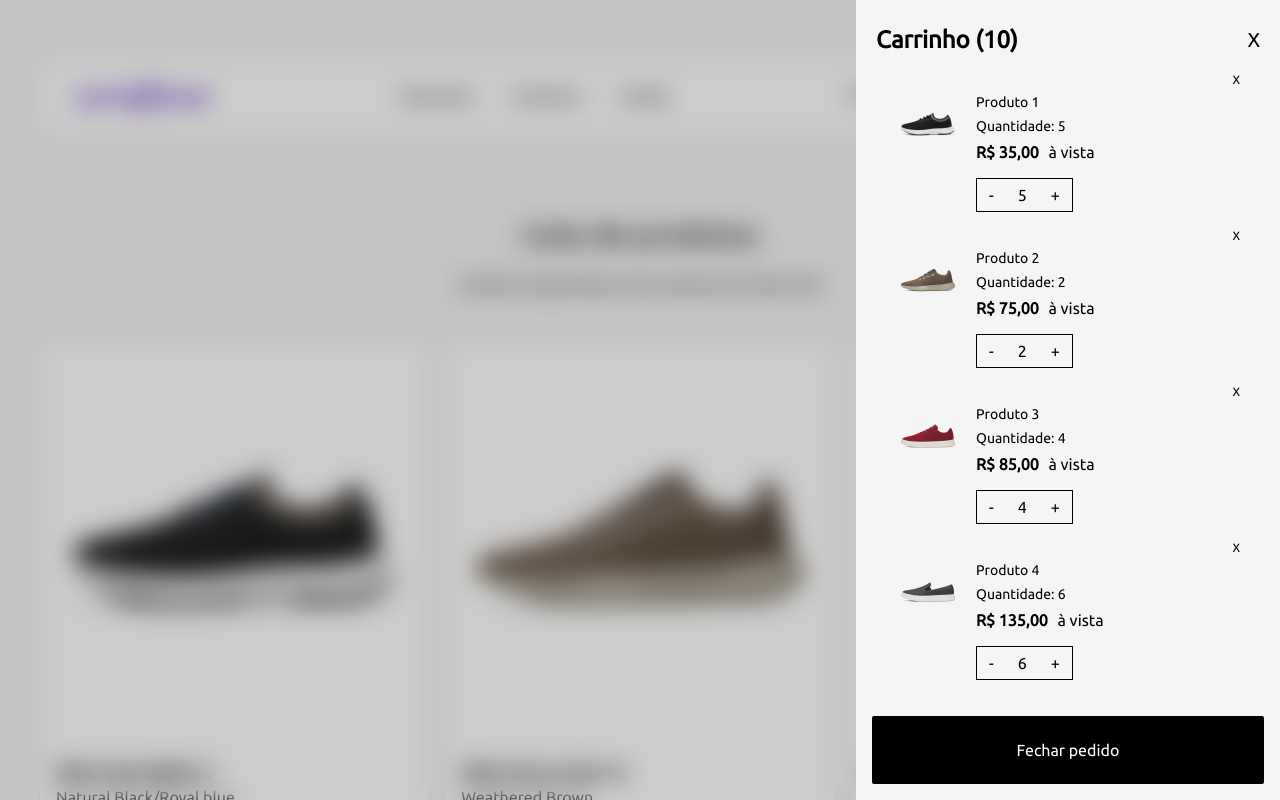
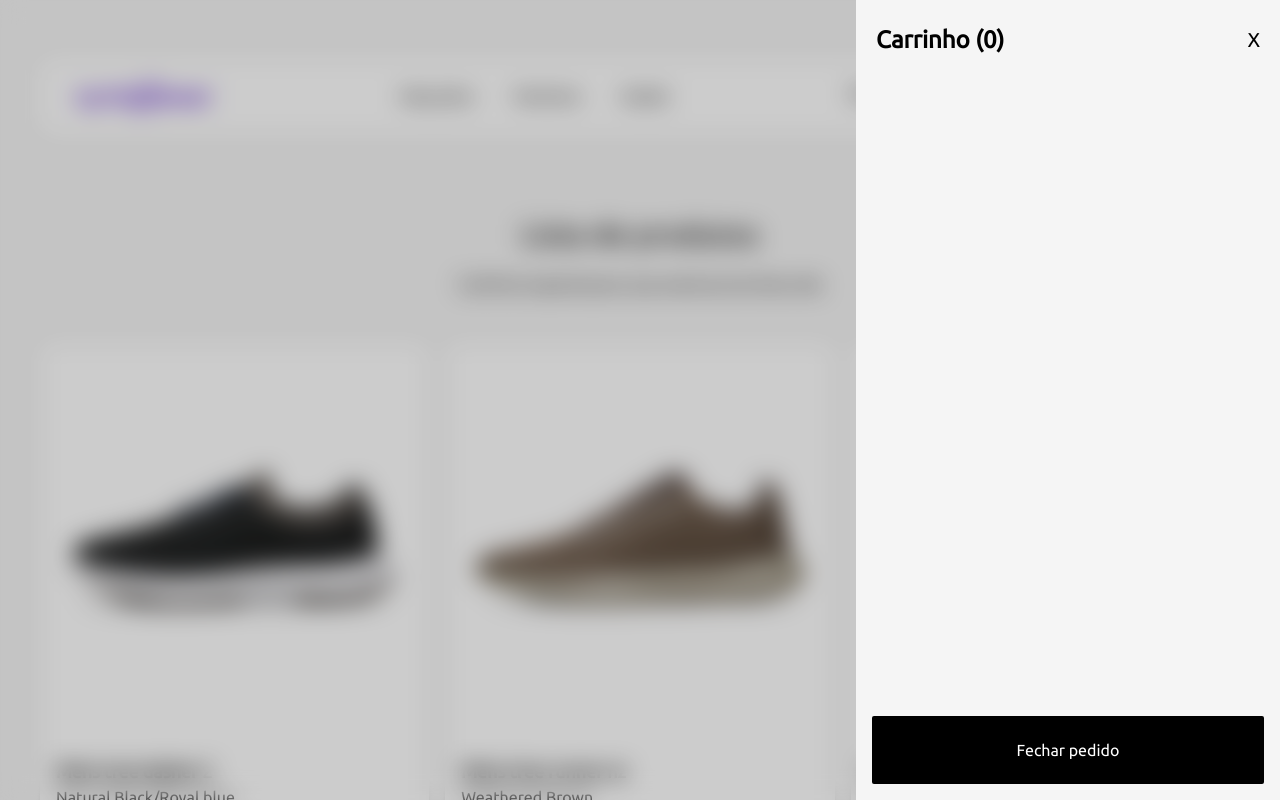
Before and after one commit to Wendel-dev-one/syntax-wear-app, a React (Vite) app: page /products in a window 1280 px wide. Both pictures are taken after a click on the button 1199 px from the left and 93 px from the top of the page. Shown: the top 800 px of the page. Built offline with nearby package versions, Linux system fonts and the light colour scheme.

Commit message:
feat: adiciona contexto de produtos no carrinho

```diff
--- a/src/App.tsx
+++ b/src/App.tsx
@@ -1,6 +1,7 @@
 // Importações do TanStack Router para gerenciamento de rotas
 import { RouterProvider, createRouter } from "@tanstack/react-router";
 import { routeTree } from "./router-tree-gen"; // Árvore de rotas gerada automaticamente pelo plugin
+import { CartProvider } from "./contexts/CartProvider";
 
 // Cria a instância do roteador a partir da árvore de rotas definida na aplicação
 const router = createRouter({ routeTree });
@@ -15,7 +16,11 @@ declare module "@tanstack/react-router" {
 }
 
 function App() {
-  return <RouterProvider router={router} />
+  return (
+    <CartProvider>
+      <RouterProvider router={router} />
+    </CartProvider>
+  );
 }
 
 export default App;
--- a/src/components/ProductCard/index.tsx
+++ b/src/components/ProductCard/index.tsx
@@ -1,12 +1,16 @@
 import { Link } from "@tanstack/react-router";
 import type { Product } from "../../interfaces/product";
 import { MdAddShoppingCart } from "react-icons/md";
+import { useContext } from "react";
+import { CartContext } from "../../contexts/CartContext";
 
 interface ProductCardProps {
   product: Product;
 }
 
 export const ProductCard = ({ product }: ProductCardProps) => {
+  const { add } = useContext(CartContext);
+
   return (
     <div className="bg-white rounded-2xl shadow-md">
       <Link
@@ -28,7 +32,7 @@ export const ProductCard = ({ product }: ProductCardProps) => {
         <div className="flex justify-between mt-2.5 ">
           <p className="font-bold">R${product.price},00</p>
 
-          <button className="cursor-pointer">
+          <button className="cursor-pointer" onClick={() => add(product)}>
             <MdAddShoppingCart className="h-7 w-7" />
           </button>
         </div>
--- a/src/components/ProductList/index.tsx
+++ b/src/components/ProductList/index.tsx
@@ -9,7 +9,7 @@ export const ProductList = ({ products }: ProductListProps) => {
   return (
     <section className="grid gap-4 grid-cols-2 sm:grid-cols-[repeat(auto-fit,minmax(350px,1fr))] mb-10">
       {products.map((product) => (
-        <ProductCard product={product}/>
+        <ProductCard key={product.id} product={product}/>
       ))}
     </section>
   );
--- a/src/components/ShoppingCart/index.tsx
+++ b/src/components/ShoppingCart/index.tsx
@@ -1,52 +1,12 @@
 import IconCart from "@/assets/images/icon-cart.png";
-import { useState } from "react";
-
-import MensTreeDasher from "@/assets/images/tree-dasher-2-natural-black-boyal-blue.webp";
-import MensTreeRunnerNz from "@/assets/images/tree-runner-nz-weathered-brown.webp";
-import MensWoolCruiser from "@/assets/images/wool-cruiser-burgundy.webp";
-import MensWoolCruiserSlipOn from "@/assets/images/wool-cruiser-slip-on-dark-grey.webp";
-import MensWoolCruiserWaterproof from "@/assets/images/wool-cruiser-waterproof-natural-black.webp";
+import { useContext, useState } from "react";
 import { formatCurrency } from "../../utils/formatCurrency";
-
-const productsInCart = [
-  { id: 1, name: "Produto 1", image: MensTreeDasher, price: 35, quantity: 5 },
-  { id: 2, name: "Produto 2", image: MensTreeRunnerNz, price: 75, quantity: 2 },
-  { id: 3, name: "Produto 3", image: MensWoolCruiser, price: 85, quantity: 4 },
-  {
-    id: 4,
-    name: "Produto 4",
-    image: MensWoolCruiserSlipOn,
-    price: 135,
-    quantity: 6,
-  },
-  {
-    id: 5,
-    name: "Produto 5",
-    image: MensWoolCruiserWaterproof,
-    price: 15,
-    quantity: 2,
-  },
-  { id: 1, name: "Produto 1", image: MensTreeDasher, price: 35, quantity: 5 },
-  { id: 2, name: "Produto 2", image: MensTreeRunnerNz, price: 75, quantity: 2 },
-  { id: 3, name: "Produto 3", image: MensWoolCruiser, price: 85, quantity: 4 },
-  {
-    id: 4,
-    name: "Produto 4",
-    image: MensWoolCruiserSlipOn,
-    price: 135,
-    quantity: 6,
-  },
-  {
-    id: 5,
-    name: "Produto 5",
-    image: MensWoolCruiserWaterproof,
-    price: 15,
-    quantity: 2,
-  },
-];
+import { FaTrash } from "react-icons/fa";
+import { CartContext } from "../../contexts/CartContext";
 
 export const ShoppingCart = () => {
   const [cartIsOpen, setCartIsOpen] = useState<boolean>(false);
+  const { cart, remove, increment, decrement } = useContext(CartContext);
 
   return (
     <>
@@ -68,7 +28,7 @@ export const ShoppingCart = () => {
           onClick={(e) => e.stopPropagation()}
         >
           <header className="flex items-center justify-between px-5">
-            <p className="text-2xl font-bold">Carrinho ({productsInCart.length})</p>
+            <p className="text-2xl font-bold">Carrinho ({cart.length})</p>
             <button
               className="text-xl cursor-pointer"
               onClick={() => setCartIsOpen(!cartIsOpen)}
@@ -78,9 +38,14 @@ export const ShoppingCart = () => {
           </header>
 
           <ul className="p-4 overflow-y-auto scrollbar-hide h-[calc(100%_-_140px)] flex flex-col gap-4">
-            {productsInCart.map((product) => (
+            {cart.map((product) => (
               <li key={product.id} className="flex flex-col gap-1 px-6">
-                <button className="self-end text-xs cursor-pointer">X</button>
+                <button
+                  className="self-end text-xs cursor-pointer"
+                  onClick={() => remove(product.id)}
+                >
+                  <FaTrash />
+                </button>
 
                 <div className="flex gap-4">
                   <img
@@ -104,9 +69,19 @@ export const ShoppingCart = () => {
                     </p>
 
                     <div className="border flex gap-6 py-1 px-3">
-                      <button className="cursor-pointer">-</button>
+                      <button
+                        className="cursor-pointer"
+                        onClick={() => decrement(product)}
+                      >
+                        -
+                      </button>
                       <p>{product.quantity}</p>
-                      <button className="cursor-pointer">+</button>
+                      <button
+                        className="cursor-pointer"
+                        onClick={() => increment(product)}
+                      >
+                        +
+                      </button>
                     </div>
                   </div>
                 </div>
--- /dev/null
+++ b/src/contexts/CartContext.tsx
@@ -0,0 +1,13 @@
+import { createContext } from "react";
+import type { ProductCart } from "./CartProvider";
+import type { Product } from "../interfaces/product";
+
+interface CartContextType {
+  cart: ProductCart[];
+  add: (product: Product) => void;
+  remove: (productId: number) => void;
+  increment: (product: ProductCart) => void;
+  decrement: (product: ProductCart) => void;
+}
+
+export const CartContext = createContext({} as CartContextType);
--- /dev/null
+++ b/src/contexts/CartProvider.tsx
@@ -0,0 +1,89 @@
+import { useState } from "react";
+import type { Product } from "../interfaces/product";
+import { CartContext } from "./CartContext";
+
+interface CartProviderProps {
+  children: React.ReactNode;
+}
+
+export interface ProductCart extends Product {
+  quantity: number;
+}
+
+export const CartProvider = ({ children }: CartProviderProps) => {
+  const [cart, setCart] = useState<ProductCart[]>([]);
+
+  function add(product: Product): void {
+    const productExistsInCart = cart.find(
+      (itemInCart) => itemInCart.id === product.id,
+    );
+
+    let newCart;
+
+    if (productExistsInCart) {
+      newCart = cart.map((itemInCart) =>
+        itemInCart.id === product.id
+          ? { ...itemInCart, quantity: itemInCart.quantity + 1 }
+          : itemInCart,
+      );
+    } else {
+      newCart = [...cart, { ...product, quantity: 1 }];
+    }
+
+    setCart(newCart);
+  }
+
+  function remove(productId: number): void {
+    const newCart = cart.filter((itemCart) => itemCart.id !== productId);
+
+    setCart(newCart);
+  }
+
+  function increment(product: ProductCart): void {
+    updateProductQuantity(product, product.quantity + 1);
+  }
+
+  function decrement(product: ProductCart): void {
+    updateProductQuantity(product, product.quantity - 1);
+  }
+
+  function updateProductQuantity(
+    product: ProductCart,
+    newQuantity: number,
+  ): void {
+    if (newQuantity <= 0) return;
+
+    const productExistsInCart = cart.find(
+      (itemInCart) => itemInCart.id === product.id,
+    );
+
+    if (!productExistsInCart) return;
+
+    const newCart = cart.map((itemInCart) =>
+      itemInCart.id === product.id
+        ? { ...itemInCart, quantity: newQuantity }
+        : itemInCart,
+    );
+
+    setCart(newCart);
+  }
+
+  return (
+    <CartContext.Provider
+      value={{
+        cart,
+        add,
+        remove,
+        increment,
+        decrement,
+      }}
+    >
+      {children}
+    </CartContext.Provider>
+  );
+};
+
+// - adicionar um produto ao carrinho
+// - remover um produto ao carrinho
+// - incrementar a quantidade de um produto
+// - decrementar a quantidade de um produto
--- a/src/pages/_app/products/$productId.tsx
+++ b/src/pages/_app/products/$productId.tsx
@@ -2,17 +2,24 @@ import { createFileRoute, Link } from "@tanstack/react-router";
 import { products } from "../../../mocks/products";
 import { formatCurrency } from "../../../utils/formatCurrency";
 import { MdAddShoppingCart } from "react-icons/md";
+import { useContext } from "react";
+import { CartContext } from "../../../contexts/CartContext";
 
 export const Route = createFileRoute("/_app/products/$productId")({
   component: RouteComponent,
 });
 
 function RouteComponent() {
+
+  const { add } = useContext(CartContext);
+
   const { productId } = Route.useParams();
 
   const filteredProduct = products.find(
     (product) => product.id === Number(productId),
   );
+
+  if(!filteredProduct) return;
 
   const originalPrice = filteredProduct?.price ?? 0;
 
@@ -78,7 +85,7 @@ function RouteComponent() {
             </form>
           </div>
 
-          <button className="flex items-center justify-center gap-1 bg-black text-white rounded-md p-5 w-full cursor-pointer hover:bg-gray-800">
+          <button className="flex items-center justify-center gap-1 bg-black text-white rounded-md p-5 w-full cursor-pointer hover:bg-gray-800" onClick={() => add(filteredProduct)}>
             Adicionar ao carrinho <MdAddShoppingCart className="w-5 h-5" />
           </button>
 
```
